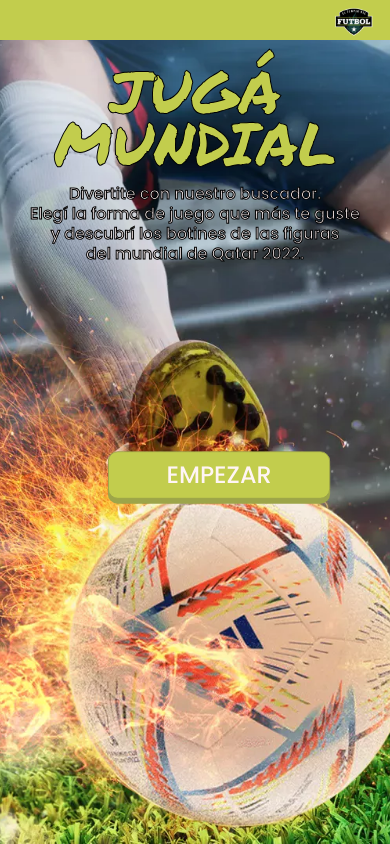
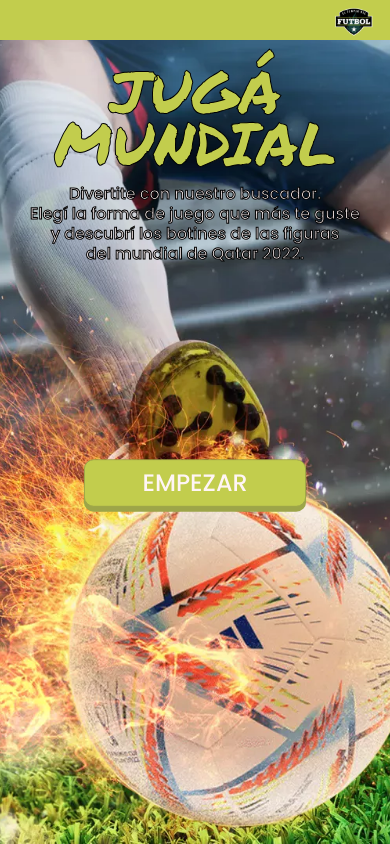
Before and after one commit to fedeteyssan/soccer, a React (Create React App) app: page / in a window 390 px wide. Built offline with nearby package versions, Linux system fonts and the light colour scheme; a web font is replaced by a local one.

Commit message:
Ajustes cover

```diff
--- a/src/components/cover/Cover.scss
+++ b/src/components/cover/Cover.scss
@@ -187,8 +187,8 @@
             @media only screen and (max-width:425px) {
                 width: 14rem;
                 margin-top:50%;
-                margin-left: 3rem;
-                top: -1rem;
+                margin-left: 0rem;
+                top: -0.5rem;
             }
         }
     }
```
